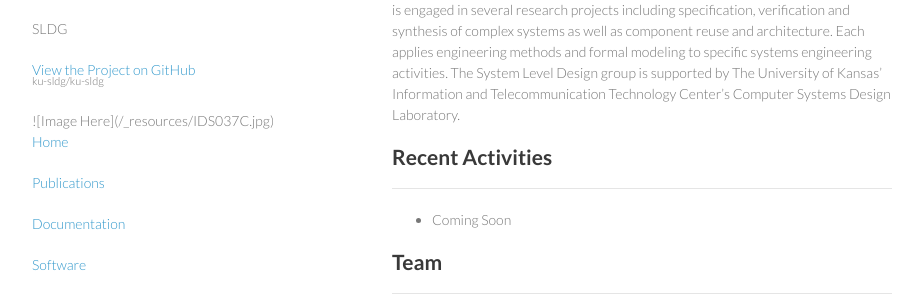
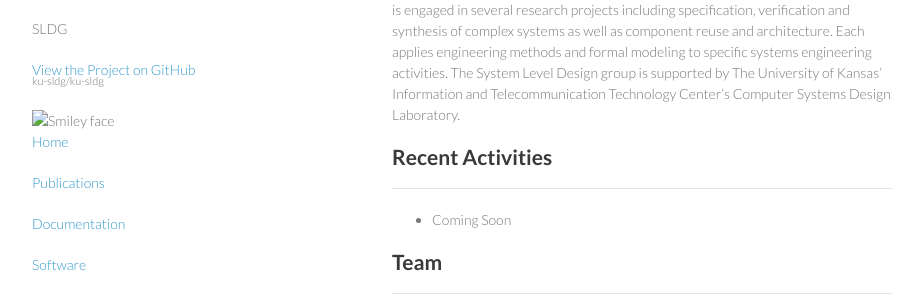
Before and after one commit to ku-sldg/ku-sldg.github.io, a Jekyll site: the page built from index.md, in a window 1280 px wide. Shown: the part 122-421 px from the top of the page, without its empty margins (178-1101 px from the left). Built offline with Jekyll 4.4.1, drawn with Linux system fonts in a browser that asks for light colours.

Commit message:
adding image

```diff
--- a/_layouts/frontpage.html
+++ b/_layouts/frontpage.html
@@ -20,7 +20,7 @@
 
         <p class="view"><a href="https://github.com/{{ site.account }}/{{ site.repo }}">View the Project on GitHub <small>{{ site.account }}/{{ site.repo }}</small></a></p>
 
-	![Image Here](/_resources/IDS037C.jpg)
+	<img src="/_resources/IDS037C.jpg" alt="Smiley face" height="42" width="42">
 
         <p class="view"><a href="{{ site.baseurl }}/">Home</a></p>
         <p class="view"><a href="{{ site.baseurl }}/publications">Publications</a></p>
```
